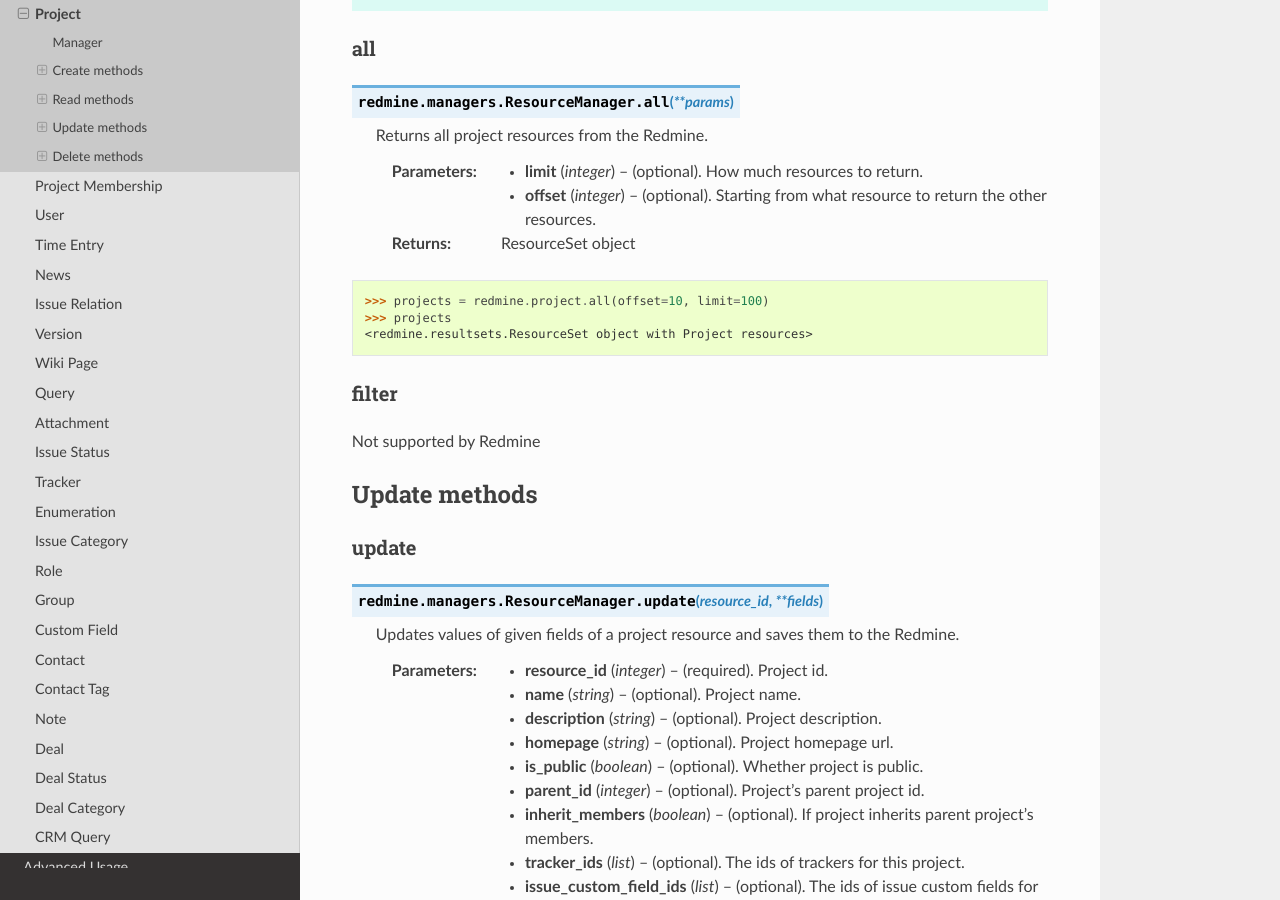
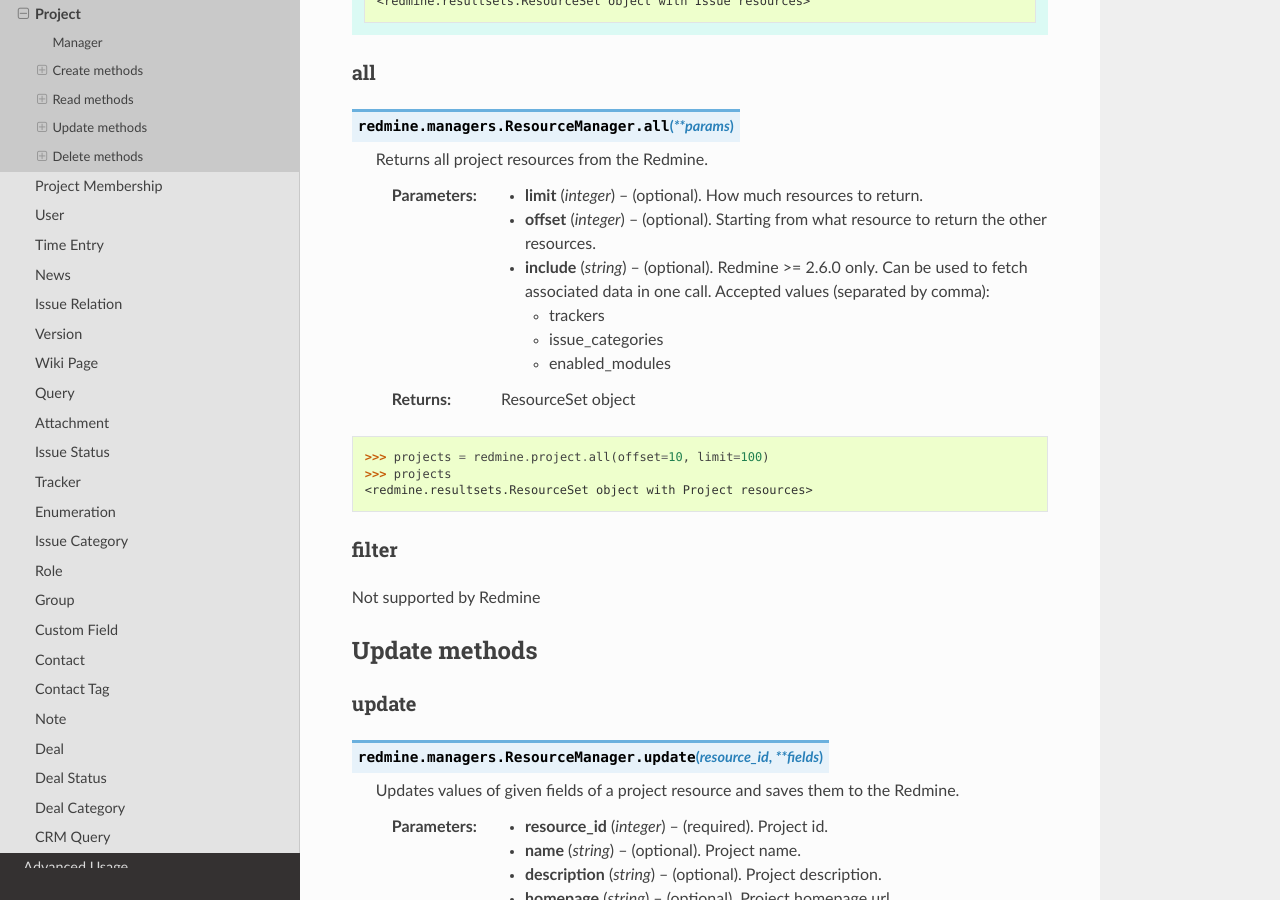
Before and after one commit to maxtepkeev/python-redmine, a Sphinx documentation site: the page built from docs/resources/project.rst, in a window 1280 px wide and 900 px high, scrolled down 2828 px. Built offline with Sphinx 7.4.7 and the Read the Docs theme 2.0.0, drawn with Linux system fonts in a browser that asks for light colours; some of the changed text lies outside the part shown.

Commit message:
doc update [ci skip]

```diff
--- a/docs/resources/project.rst
+++ b/docs/resources/project.rst
@@ -90,6 +90,7 @@
 
       - trackers
       - issue_categories
+      - enabled_modules (Redmine >= 2.6.0 only)
 
     :return: Project resource object
 
@@ -155,6 +156,16 @@
 
     :param integer limit: (optional). How much resources to return.
     :param integer offset: (optional). Starting from what resource to return the other resources.
+    :param string include:
+      .. raw:: html
+
+          (optional). Redmine >= 2.6.0 only. Can be used to fetch associated data in one call. Accepted
+          values (separated by comma):
+
+      - trackers
+      - issue_categories
+      - enabled_modules
+
     :return: ResourceSet object
 
 .. code-block:: python
--- a/docs/resources/time_entry.rst
+++ b/docs/resources/time_entry.rst
@@ -115,11 +115,11 @@
     :type project_id: integer or string
     :param integer issue_id: (optional). Get time entries from the issue with the given id.
     :param integer user_id: (optional). Get time entries for the user with the given id.
-    :param spent_on: (optional). Date when hours was spent (for Redmine >= 2.3.0).
+    :param spent_on: (optional). Redmine >= 2.3.0 only. Date when hours was spent.
     :type spent_on: string or date object
-    :param from_date: (optional). Limit time entries from this date (new in version 0.4.0).
+    :param from_date: (optional). New in version 0.4.0. Limit time entries from this date.
     :type from_date: string or date object
-    :param to_date: (optional). Limit time entries until this date (new in version 0.4.0).
+    :param to_date: (optional). New in version 0.4.0. Limit time entries until this date.
     :type to_date: string or date object
     :param string hours: (optional). Get only time entries that are =, >=, <= hours.
     :param integer limit: (optional). How much resources to return.
```
